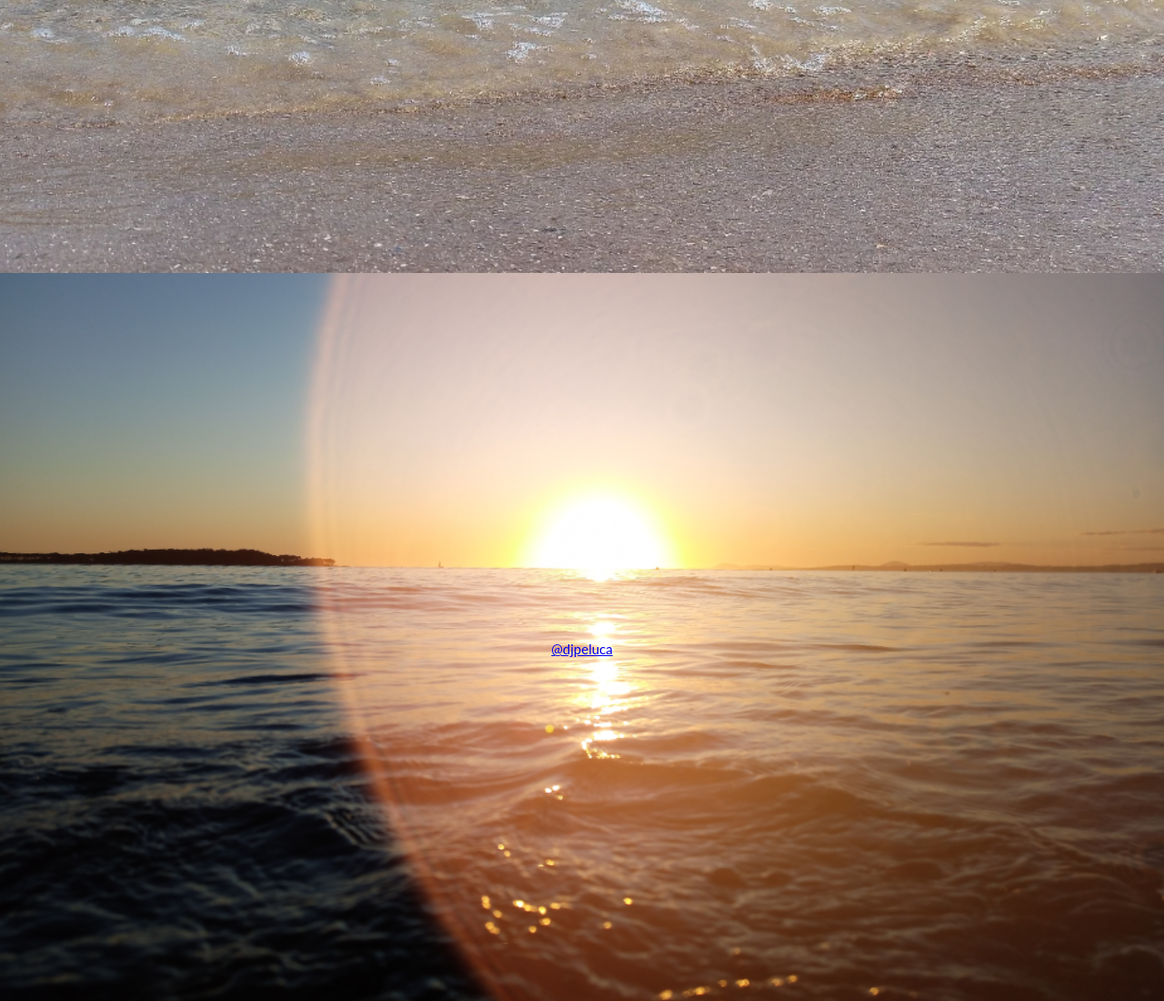
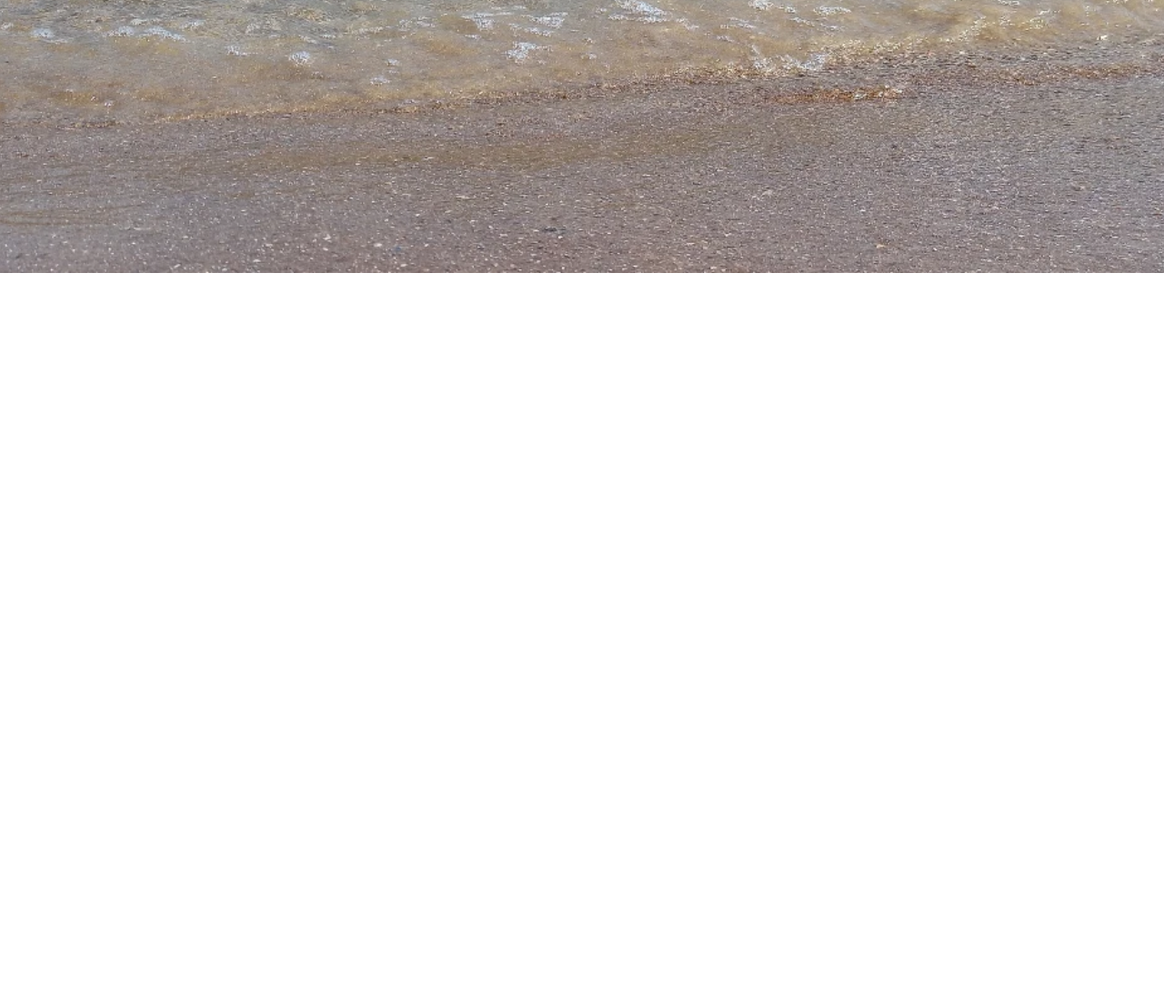
Before and after one commit to djpeluca/adrianuy, a plain HTML site: page index.html in a window 1280 px wide. Shown: the part 1464-2564 px from the top of the page at 91% size. After the commit the page ends 1764 px from the top, so only its background shows below. Drawn offline with Linux system fonts and the light colour scheme.

Commit message:
Update index.html

```diff
--- a/index.html
+++ b/index.html
@@ -108,11 +108,5 @@ h3 {
   </div>
 </div>
 
-<div class="bgimg-4">
-  <div class="caption">
-    <a rel="me" href="https://mastodon.uy/@djpeluca">@djpeluca</a>
-  </div>
-</div>
-
 </body>
 </html>
```
